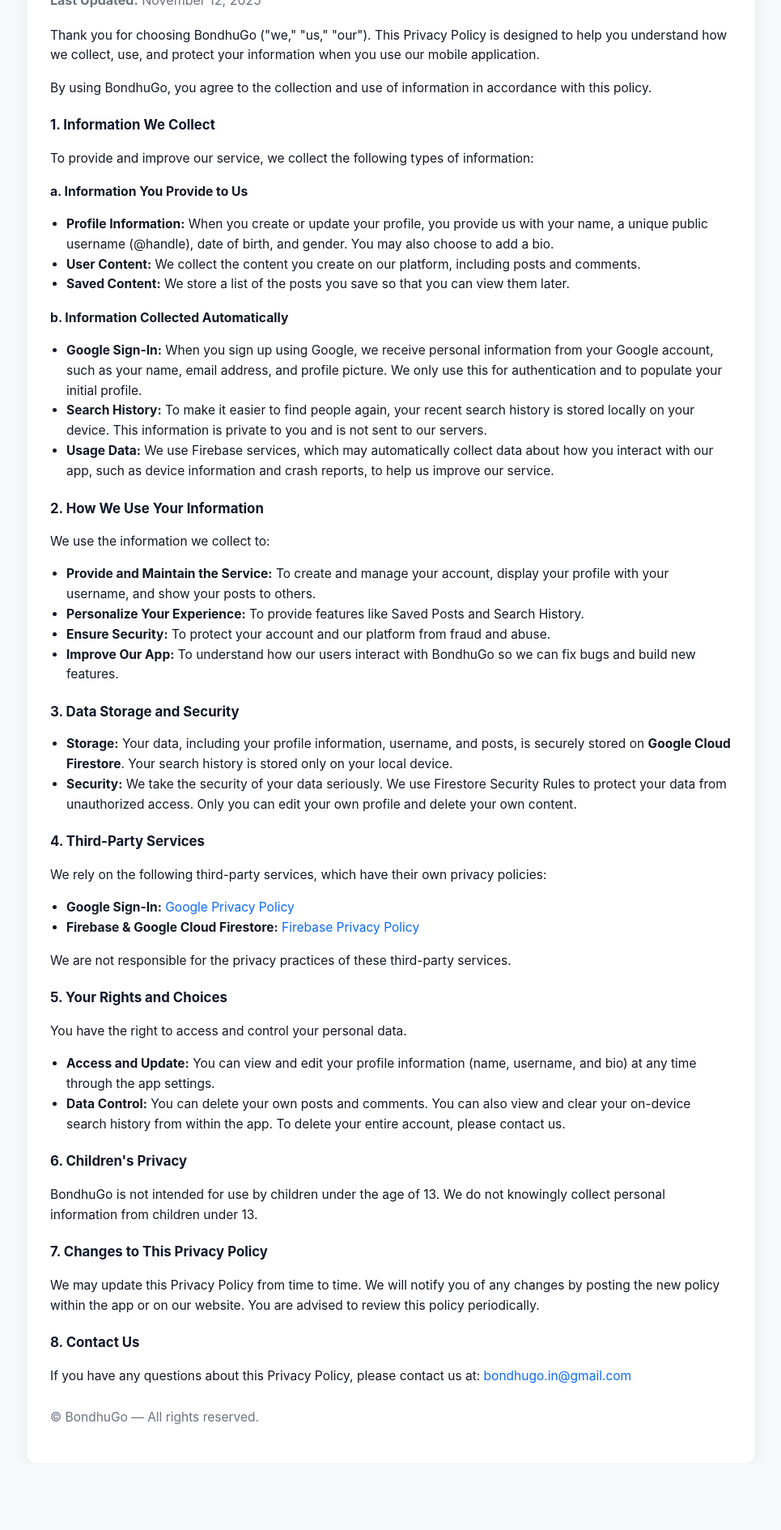
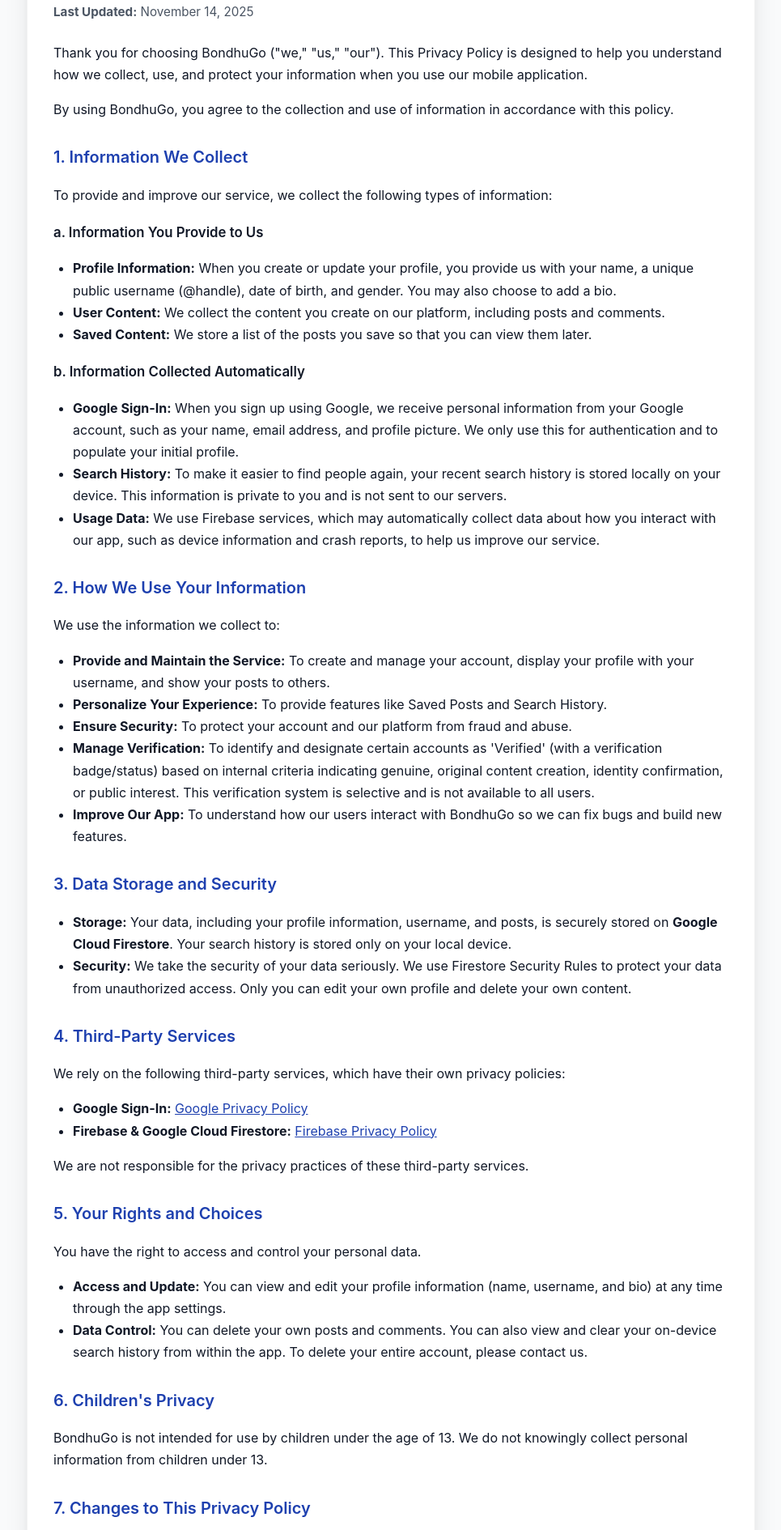
Before and after one commit to RealShibSankarSarkar/bondhugo-privacy-policy, a plain HTML site: page index.html in a window 1280 px wide. Shown: the part 126-2016 px from the top of the page at 81% size, without its empty margins (157-1122 px from the left). Before the commit the page ends 1934 px from the top, so only its background shows below. Drawn offline with Linux system fonts and the light colour scheme.

Commit message:
Update index.html

```diff
--- a/index.html
+++ b/index.html
@@ -6,11 +6,13 @@
   <title>Privacy Policy — BondhuGo</title>
   <meta name="description" content="Privacy Policy for BondhuGo. Learn how we collect, use, and protect your information." />
   <style>
+    /* Premium & Professional Styling Adjustments */
     :root{
-      --bg:#f7f8fa;
+      --bg:#f9fafb; /* Lighter, cleaner background */
       --card:#fff;
-      --muted:#6b7280;
-      --accent:#0b69ff;
+      --text-primary: #111827; /* Deep primary text color */
+      --text-muted:#4b5563; /* Muted text for secondary info */
+      --accent:#1e40af; /* Deep, corporate blue */
       --maxw:900px;
       font-family: Inter, ui-sans-serif, system-ui, -apple-system, "Segoe UI", Roboto, "Helvetica Neue", Arial;
     }
@@ -18,8 +20,8 @@
     body{
       margin:0;
       background:var(--bg);
-      color:#111827;
-      line-height:1.6;
+      color:var(--text-primary);
+      line-height:1.7; /* Increased line-height for better readability */
       -webkit-font-smoothing:antialiased;
       -moz-osx-font-smoothing:grayscale;
       padding:36px 16px;
@@ -32,21 +34,31 @@
     }
     .card{
       background:var(--card);
-      border-radius:12px;
-      padding:28px;
-      box-shadow:0 6px 20px rgba(16,24,40,0.06);
-      border:1px solid rgba(15,23,42,0.03);
+      border-radius:14px; /* Slightly rounder corners */
+      padding:32px; /* Increased padding */
+      /* Premium Shadow Effect */
+      box-shadow: 0 10px 30px rgba(0, 0, 0, 0.08), 0 3px 6px rgba(0, 0, 0, 0.04);
+      border:1px solid rgba(0, 0, 0, 0.05);
     }
-    h1{margin:0 0 8px; font-size:1.6rem;}
-    .meta{color:var(--muted); margin-bottom:18px;}
-    h2{margin-top:20px; font-size:1.05rem; color:#0f172a;}
-    h3{margin-top:14px; font-size:0.98rem;}
-    p, li{font-size:0.97rem;}
-    ul{margin-top:8px; padding-left:20px;}
-    a{color:var(--accent); text-decoration:none;}
-    footer{margin-top:26px; color:var(--muted); font-size:0.9rem;}
+    h1{margin:0 0 10px; font-size:1.8rem; font-weight:700;} /* Bolder, bigger H1 */
+    .meta{color:var(--text-muted); margin-bottom:24px; font-size: 0.95rem;} /* Better spacing and color */
+    h2{margin-top:28px; font-size:1.25rem; color:var(--accent); font-weight:600;} /* Bigger, accented H2 */
+    h3{margin-top:18px; font-size:1.05rem; color:var(--text-primary); font-weight:600;} /* Bolder H3 */
+    p, li{font-size:1rem;} /* Slightly bigger body text for readability */
+    ul{margin-top:8px; padding-left:24px;}
+    a{color:var(--accent); text-decoration:underline;} /* Added underline for link clarity */
+    a:hover{text-decoration:none;}
+    footer{
+      margin-top:32px;
+      color:var(--text-muted);
+      font-size:0.9rem;
+      border-top: 1px solid #e5e7eb; /* Separator for footer */
+      padding-top: 16px;
+    }
     @media (max-width:520px){
-      .card{padding:18px;}
+      .card{padding:20px;}
+      h1{font-size:1.5rem;}
+      h2{font-size:1.15rem;}
     }
   </style>
 </head>
@@ -55,7 +67,8 @@
     <article class="card" role="article" aria-labelledby="title">
       <header>
         <h1 id="title">Privacy Policy for BondhuGo</h1>
-        <div class="meta"><strong>Last Updated:</strong> November 12, 2025</div>
+        <!-- Updated Date -->
+        <div class="meta"><strong>Last Updated:</strong> November 14, 2025</div>
       </header>
 
       <section>
@@ -86,6 +99,8 @@
         <li><strong>Provide and Maintain the Service:</strong> To create and manage your account, display your profile with your username, and show your posts to others.</li>
         <li><strong>Personalize Your Experience:</strong> To provide features like Saved Posts and Search History.</li>
         <li><strong>Ensure Security:</strong> To protect your account and our platform from fraud and abuse.</li>
+        <!-- New point added regarding the verification system -->
+        <li><strong>Manage Verification:</strong> To identify and designate certain accounts as 'Verified' (with a verification badge/status) based on internal criteria indicating genuine, original content creation, identity confirmation, or public interest. This verification system is selective and is not available to all users.</li>
         <li><strong>Improve Our App:</strong> To understand how our users interact with BondhuGo so we can fix bugs and build new features.</li>
       </ul>
 
```
